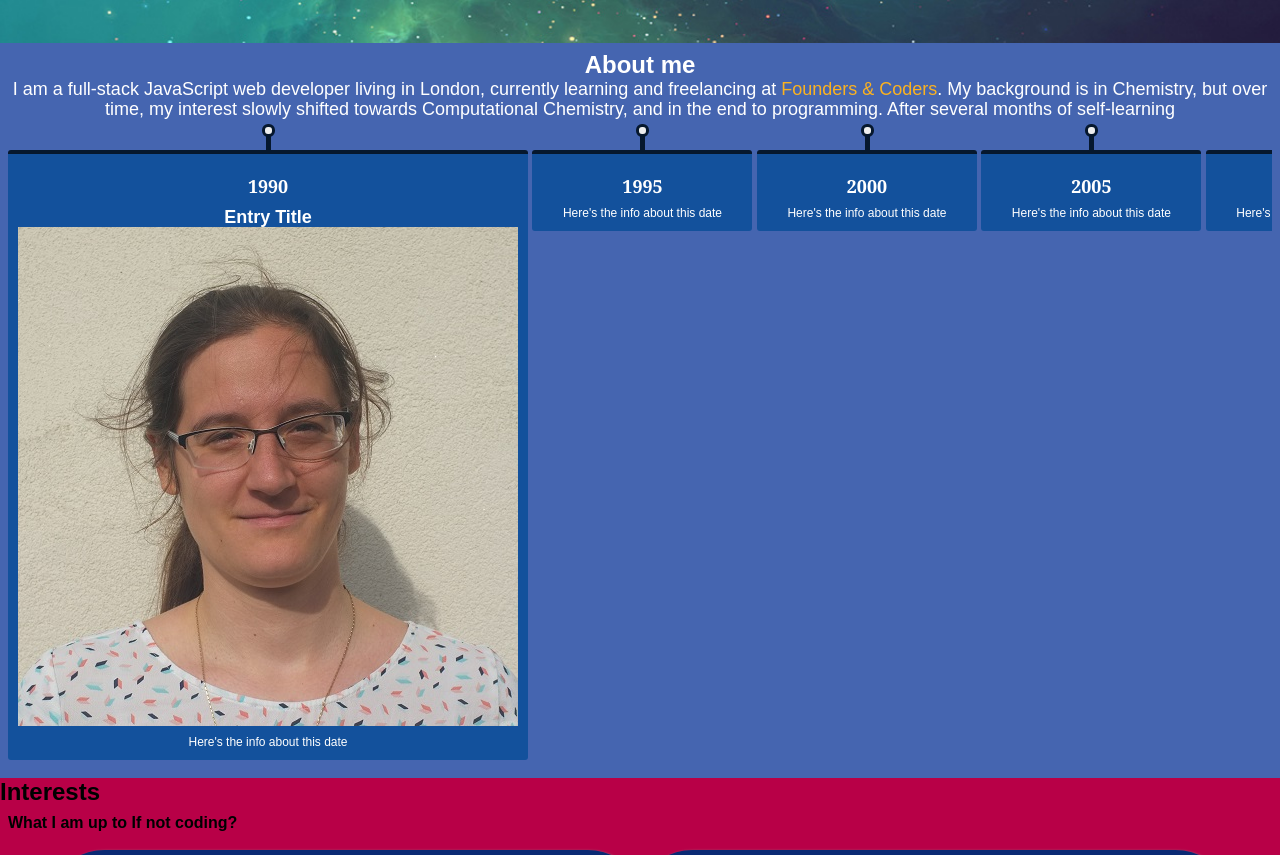
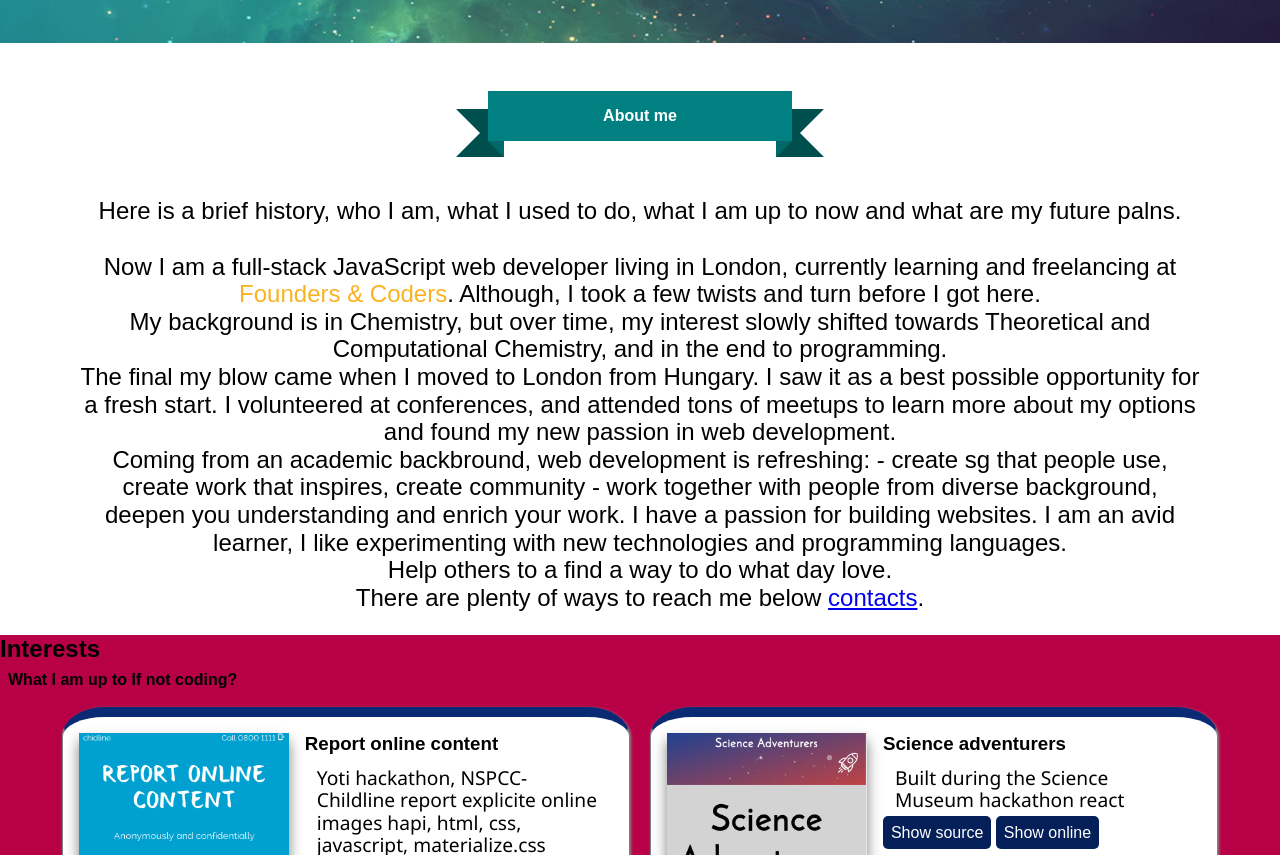
Before and after one commit to denesnori/portfolio-website, a plain HTML site: page index.html in a window 1280 px wide. Shown: the part 361-1216 px from the top of the page. Drawn offline with Linux system fonts and the light colour scheme.

Commit message:
header tweaks #9

```diff
--- a/css/main.css
+++ b/css/main.css
@@ -1,4 +1,56 @@
+.ribbon {
+ font-size: 16px !important;
+ /* This ribbon is based on a 16px font side and a 24px vertical rhythm. I've used em's to position each element for scalability. If you want to use a different font size you may have to play with the position of the ribbon elements */
+ width:15rem;
+ max-width: 50%;
+ position: relative;
+/* background: #ba89b6;*/
+ background: #008080;
+ color: #fff;
+ text-align: center;
+ padding: 1em 2em; /* Adjust to suit */
+ margin: 2em auto 3em; /* Based on 24px vertical rhythm. 48px bottom margin - normally 24 but the ribbon 'graphics' take up 24px themselves so we double it. */
+}
+.ribbon:before, .ribbon:after {
+ content: "";
+ position: absolute;
+ display: block;
+ bottom: -1em;
+ /*border: 1.5em solid #986794;*/
+ border: 1.5em solid #004F4F;
+ z-index: -1;
+}
+.ribbon:before {
+ left: -2em;
+ border-right-width: 1.5em;
+ border-left-color: transparent;
+}
+.ribbon:after {
+ right: -2em;
+ border-left-width: 1.5em;
+ border-right-color: transparent;
+}
+.ribbon .ribbon-content:before, .ribbon .ribbon-content:after {
+ content: "";
+ position: absolute;
+ display: block;
+ border-style: solid;
+ /*border-color: #804f7c transparent transparent transparent;*/
+ border-color: #006868 transparent transparent transparent;
+ bottom: -1em;
+}
+.ribbon .ribbon-content:before {
+ left: 0;
+ border-width: 1em 0 0 1em;
+}
+.ribbon .ribbon-content:after {
+ right: 0;
+ border-width: 1em 1em 0 0;
+}
+.non-semantic-protector { position: relative; z-index: 1; }
 
+
+/*TEST TEST*/
 html {
   font-size: 100%;
 }
@@ -43,9 +95,7 @@ body.on-scroll .header__img{
   display: flex;
   align-items: center;
   justify-content: center;
-  /*background-color: green;*/
   background-image: url("../imgs/temp_background2.jpg");
-  /*Crate the parallax scrolling effect*/
   background-attachment: fixed;
    background-position: center;
    background-repeat: no-repeat;
@@ -66,7 +116,6 @@ body.on-scroll .header__img{
 }
 
 
-
 .nora_img{
   border-radius: 50%;
   height: 12rem;
@@ -76,8 +125,29 @@ body.on-scroll .header__img{
 .about_me{
   padding:0.5rem;
   text-align:center;
-  background-color:#4565B0;
-  color: white;
+  /*background-color: #006868;*/
+  /*background-color:#4565B0;*/
+  background-color: white;
+  padding: 0.5rem;
+  display: flex;
+  justify-content: center;
+  align-items: center;
+}
+
+.about_me__container{
+/*  border: 0.4rem solid grey;
+  border-radius: 10%;*/
+  padding: 0.5rem;
+  background-color: white;
+  max-width: 90%;
+}
+
+.about_me h2{
+  font-size: 2.5rem;
+}
+.about_me p{
+  padding:0.5rem;
+  font-size: 1.5rem;
 }
 
 #fac-link{
@@ -89,7 +159,7 @@ body.on-scroll .header__img{
   color:#FB8320;
 }
 
-.left{
+/*.left{
   float:left;
 }
 
@@ -97,8 +167,17 @@ body.on-scroll .header__img{
   display: flex;
   align-items: center;
   justify-content: center;
-}
+}*/
 
 .info__text{
   text-align: center;
 }
+
+@media screen and (max-width:500px) {
+  .nora_img{
+    height:8rem;
+  }
+  .introduction__message p{
+    font-size: 1.7rem;
+  }
+}
--- a/css/navbar.css
+++ b/css/navbar.css
@@ -8,7 +8,7 @@
   display: flex;
   justify-content: center;
   align-items: center;
-/*  z-index: 50;*/
+  z-index: 50;
 }
 
 .header__logo{
@@ -19,6 +19,7 @@
 
 .header__details{
   display: inline-block;
+  text-align: center;
 }
 
 .header__img{
@@ -93,30 +94,53 @@ nav ul li  {
         transition: all .25s ease-in-out;
       }
 
+@media screen and (max-width:850px) {
+  .header__details h1{
+    font-size: 1.5rem;
+  }
+  .header__details h1{
+    font-size: 1.2rem;
+  }
+}
 
-@media screen and (max-width:680px) {
+
+/*@media screen and (max-width:680px) {
   ul.topnav li:not(:last-child) {display: none;}
   ul.topnav li.hamburger-icon {
     float: right;
     display: inline-block;
   }
-}
+}*/
 
 @media screen and (max-width:680px) {
   .header{
     display:block;
+    padding:0;
   }
   .header__logo{
     clear:both;
     width:100%;
+    padding: 0.5rem 0.5rem 0 0.5rem;
   }
   .navbar{
     width:100%;
     position: relative;
     display: block;
     clear:both;
+    padding: 0.5rem 0.5rem 0 0.5rem;
   }
-  ul.topnav.responsive {position: relative;
+  .navbar  a{
+    font-size: 1.rem;
+  }
+
+  @media screen and (max-width:400px) {
+    .header{
+      padding: 0.5rem 0 0 0;
+    }
+    .navbar  a{
+      font-size: 0.9rem;
+    }
+  /*ul.topnav.responsive {position: relative;
     clear:both;}
   ul.topnav.responsive li.icon {
     position: absolute;
@@ -130,5 +154,5 @@ nav ul li  {
   ul.topnav.responsive li a {
     display: block;
     text-align: center;
-  }
+  }*/
 }
--- a/css/timeline.css
+++ /dev/null
@@ -1,66 +0,0 @@
-/*body {
-    padding:25px;
-    font-family:sans-serif;
-}*/
-.timeline {
-    white-space:nowrap;
-    overflow-x: scroll;
-    padding:30px 0 10px 0;
-    position:relative;
-}
-
-.entry {
-    display:inline-block;
-    vertical-align:top;
-    background:#13519C;
-    color:#fff;
-    padding:10px;
-    font-size:12px;
-    text-align:center;
-    position:relative;
-    border-top:4px solid #06182E;
-    border-radius:3px;
-    min-width:200px;
-    max-width:500px;
-}
-
-.entry img {
-    display:block;
-    max-width:100%;
-    height:auto;
-    margin-bottom:10px;
-}
-
-.entry:after {
-    content:'';
-    display:block;
-    background:#eee;
-    width:7px;
-    height:7px;
-    border-radius:6px;
-    border:3px solid #06182E;
-    position:absolute;
-    left:50%;
-    top:-30px;
-    margin-left:-6px;
-}
-
-.entry:before {
-    content:'';
-    display:block;
-    background:#06182E;
-    width:5px;
-    height:20px;
-    position:absolute;
-    left:50%;
-    top:-20px;
-    margin-left:-2px;
-}
-
-.entry h1 {
-    color:#fff;
-    font-size:18px;
-    font-family:Georgia, serif;
-    font-weight:bold;
-    margin-bottom:10px;
-}
--- a/index.html
+++ b/index.html
@@ -10,7 +10,6 @@
     <link rel="stylesheet" href="./css/contacts.css" media="screen" title="no title">
     <link rel="stylesheet" href="./css/interests.css" media="screen" title="no title">
    <link rel="stylesheet" href="./css/projects.css" media="screen" title="no title">
-   <link rel="stylesheet" href="./css/timeline.css" media="screen" title="no title">
     <link rel="stylesheet" href="https://use.fontawesome.com/dab6567ebf.css" media="all">
     <link rel="stylesheet" href="./css/normalize.css" media="screen" title="no title">
     <title>Nora Denes | Web Developer | Portfolio | Contact</title>
@@ -39,15 +38,15 @@
           <li class="navbar__list__item">
             <a href="#contacts">Contacts</a>
           </li>
-          <li class="hamburger-icon">
+        <!--  <li class="hamburger-icon">
             <a href="javascript:void(0);" onclick="responsiveNav()" id="hamburger" class="hamburger">☰</a>
-          </li>
+          </li>-->
         </ul>
       </nav>
   </header>
   <div class="container">
     <!--Introduction-->
-    <div class="introduction">
+    <section class="introduction">
       <div class="introduction__message">
           <p>
             Welcome to the personal page of Nora Denes
@@ -57,47 +56,49 @@
         <img class='nora_img' src="./imgs/nora_new.JPG" alt="Nora Denes portrait" />
       </div>
       <div style="clear: both"></div>
+    </section>
+    <!--About me-->
+    <section class="about_me" id="about_me">
+      <div class="about_me__container">
+
+
+      <div class="non-semantic-protector">
+      <h1 class="ribbon">
+          <strong class="ribbon-content">About me</strong>
+      </h1>
     </div>
-    <!--About me-->
-    <div class="about_me" id="about_me">
-        <h2>About me</h2>
+        <!--<h2>About me</h2>-->
         <p>
-          I am a full-stack JavaScript web developer living in London, currently learning and freelancing at <a id="fac-link" href="http://www.foundersandcoders.com/">Founders & Coders</a>.
+          Here is a brief history, who I am, what I used to do, what I am up to now and what are my future palns.<br>
 
-          My background is in Chemistry, but over time, my interest slowly shifted towards Computational Chemistry, and in the end to programming. After several months of self-learning
+          <br>
+          Now I am a full-stack JavaScript web developer living in London, currently learning and freelancing at <a id="fac-link" href="http://www.foundersandcoders.com/">Founders & Coders</a>.
+          Although, I took a few twists and turn before I got here.
+          <br>
 
-        </p>
+          My background is in Chemistry, but over time, my interest slowly shifted towards Theoretical and Computational Chemistry, and in the end to programming.
+          <br>
+          The final my blow came when I moved to London from Hungary. I saw it as a best possible opportunity for a fresh start.
+           I volunteered at conferences, and attended tons of meetups to learn more about my options and found
+           my new passion in web development.
+          <br>
+          Coming from an academic backbround, web development is refreshing:
+          - create sg that people use, create work that inspires, create community
+          - work together with people from diverse background, deepen you understanding and enrich your work.
 
 
 
-        <div class="bar"></div>
-    <div class="timeline">
-        <div class="entry">
-            <h1>1990</h1>
-            <h2>Entry Title</h2>
-            <img src="./imgs/nora_new.JPG"/>
-            Here's the info about this date
-        </div>
-        <div class="entry">
-            <h1>1995</h1>
-            Here's the info about this date
-        </div>
-        <div class="entry">
-            <h1>2000</h1>
-            Here's the info about this date
-        </div>
-        <div class="entry">
-            <h1>2005</h1>
-            Here's the info about this date
-        </div>
-        <div class="entry">
-            <h1>2010</h1>
-            Here's the info about this date
-        </div>
-    </div>
-    </div>
+
+          I have a passion for building websites. I am an avid learner, I like experimenting with new technologies and programming languages.
+          <br>
+          Help others to a find a way to do what day love.
+          <br>
+          There are plenty of ways to reach me below <a href="#contacts">contacts</a>.
+        </p>
+          </div>
+    </section>
     <!--Projects-->
-    <div class="projects_div" >
+    <section class="projects_div" >
       <h2>Interests</h2>
       <h4>What I am up to If not coding?</h4>
       <div class="cards__div">
@@ -237,9 +238,9 @@
 
       </div>
 
-    </div>
+    </section>
     <!--Interests-->
-    <div class="interests_div" id="interests">
+    <section class="interests_div" id="interests">
       <h2>Interests</h2>
       <h4>What I am up to If not coding?</h4>
       <div class="cards__div">
@@ -301,9 +302,9 @@
         </p>
       </div>
     </div>
-    </div>
+  </section>
     <!--Contacts-->
-    <div class="contact" id="contacts">
+    <section class="contact" id="contacts">
       <h2>Contacts</h2>
       <h4>Interested in working with me? Get in touch!</h4>
       <div class="contact__icons">
@@ -357,7 +358,7 @@
         </div>
       <div style="float: none; clear:both;"> </div>
         </div>
-    </div>
+    </section>
   <!--<div class="contact">
       <h2>Contacts</h2>
       <h4>Interested in working with me? Get in touch!</h4>
@@ -384,8 +385,8 @@
         </li>
       </ul>
     </div>-->
-  </div>
-    <footer class="footer"> © Nóra Dénes All rights reserved</footer>
+  </section>
+  <footer class="footer"> © Nóra Dénes All rights reserved</footer>
     <script type="text/javascript" src="./js/main.js"> </script>
   </body>
 </html>
--- a/js/main.js
+++ b/js/main.js
@@ -48,12 +48,12 @@
     addScrollingToNavLinks();
   }
 })()
-function responsiveNav() {
+<!--function responsiveNav() {
     var nav = document.getElementById("myTopnav");
-    console.log(x);
+    console.log(nav);
     if (nav.className === "topnav") {
         nav.className += " responsive";
     } else {
         nav.className = "topnav";
     }
-}
+}-->
```
Also changed, not shown: timeline.html (deleted, +0 -37 lines).
